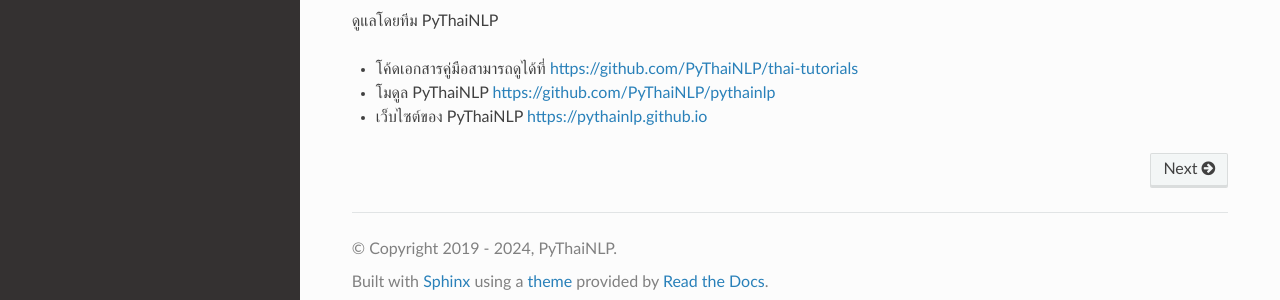
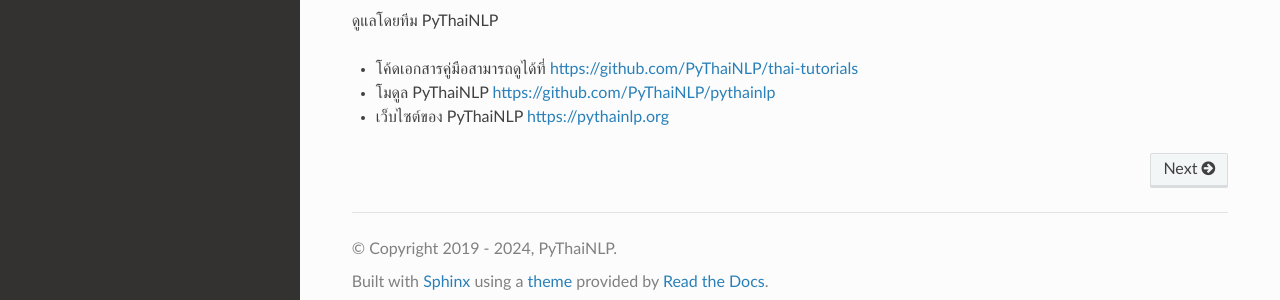
Before and after one commit to PyThaiNLP/thai-tutorials, a Sphinx documentation site: the page built from source/index.rst, in a window 1280 px wide. Shown: the part 367-667 px from the top of the page. Built offline with Sphinx 7.4.7 and the Read the Docs theme 2.0.0, drawn with Linux system fonts in a browser that asks for light colours; some of the changed lines change nothing that is shown.

Commit message:
Update index.rst

```diff
--- a/source/index.rst
+++ b/source/index.rst
@@ -19,4 +19,4 @@
 
 * โค้ดเอกสารคู่มือสามารถดูได้ที่ https://github.com/PyThaiNLP/thai-tutorials
 * โมดูล PyThaiNLP https://github.com/PyThaiNLP/pythainlp
-* เว็บไซต์ของ PyThaiNLP https://pythainlp.github.io
+* เว็บไซต์ของ PyThaiNLP https://pythainlp.org
```
